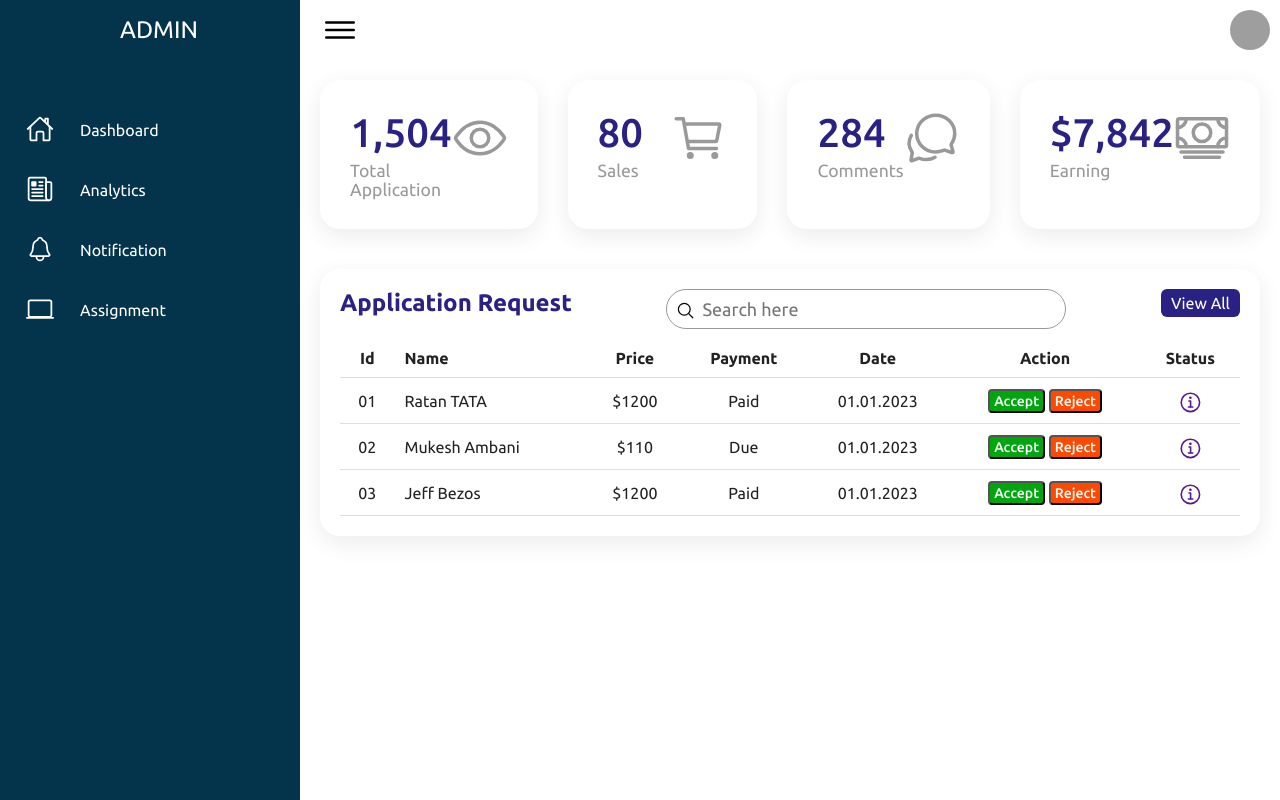
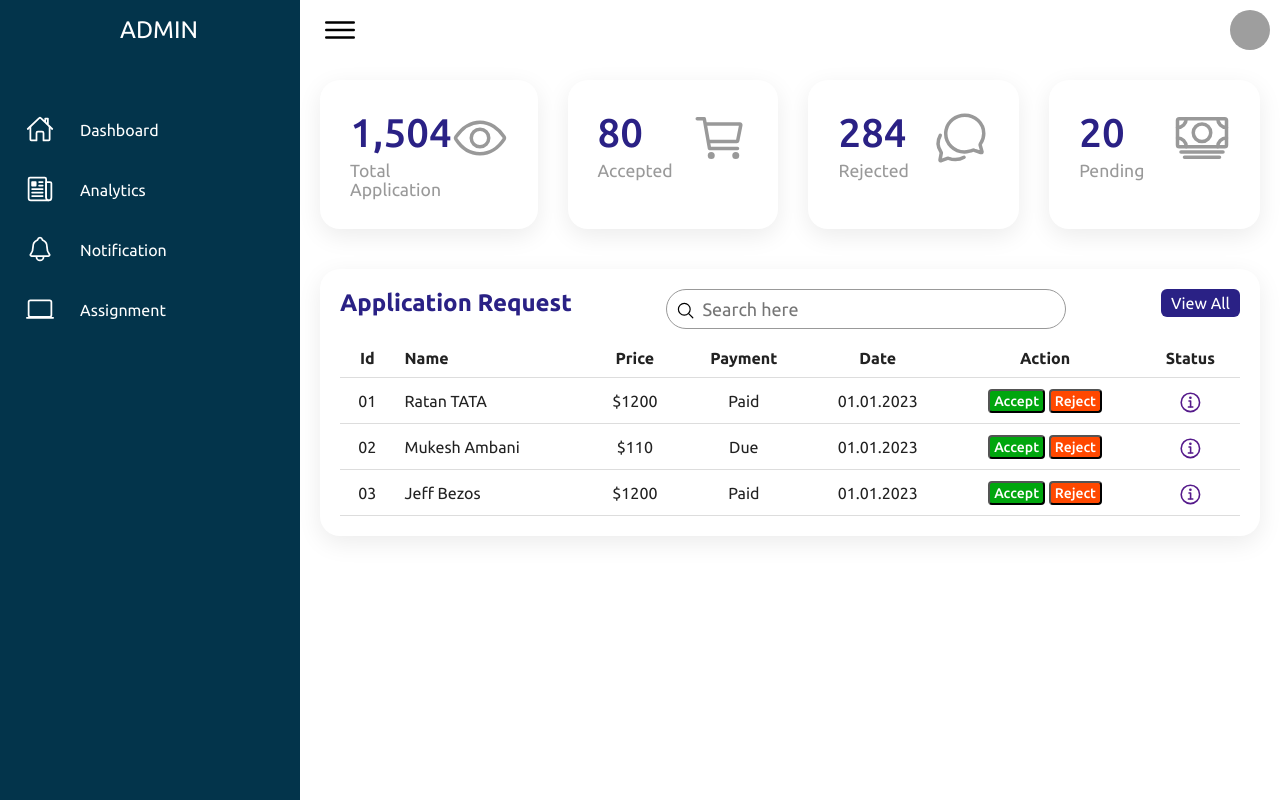
Before and after one commit to pradip-sutar/Dashboard, a Django app: template AdminDashboard/templates/admindashboard.html in a window 1280 px wide. Run offline with Django 4.2, Linux system fonts and the light colour scheme; the template is opened without the code that fills it, so the values that code supplies are empty; some libraries are stand-ins or nearby versions; grey boxes are pictures that could not be loaded.

Commit message:
Urls changes

```diff
--- a/AdminDashboard/AdminDashboard/urls.py
+++ b/AdminDashboard/AdminDashboard/urls.py
@@ -20,6 +20,6 @@ from django.urls import path,include
 
 urlpatterns = [
     path('admin/', admin.site.urls),
-    path('dash/',include('AdminPanel.urls')),
+    path('',include('AdminPanel.urls')),
 
 ]
--- a/AdminDashboard/AdminPanel/urls.py
+++ b/AdminDashboard/AdminPanel/urls.py
@@ -4,7 +4,7 @@ from . import views
 
 urlpatterns = [
 
-    path('admin/',views.Admin,name='home'),
+    path('',views.Admin,name='home'),
     path('analytics/',views.analytics,name='analytics'),
     path('notification/',views.notification,name='notification')
 ]
--- a/AdminDashboard/templates/admindashboard.html
+++ b/AdminDashboard/templates/admindashboard.html
@@ -23,7 +23,7 @@
           </li>
 
           <li>
-            <a href="">
+            <a href="/">
               <span class="icon">
                 <ion-icon name="home-outline"></ion-icon>
               </span>
@@ -90,7 +90,7 @@
           <div class="card">
             <div>
               <div class="numbers">80</div>
-              <div class="cardName">Sales</div>
+              <div class="cardName">Accepted</div>
             </div>
             <div class="iconBx">
               <ion-icon name="cart-outline"></ion-icon>
@@ -100,7 +100,7 @@
           <div class="card">
             <div>
               <div class="numbers">284</div>
-              <div class="cardName">Comments</div>
+              <div class="cardName">Rejected</div>
             </div>
 
             <div class="iconBx">
@@ -110,8 +110,8 @@
 
           <div class="card">
             <div>
-              <div class="numbers">$7,842</div>
-              <div class="cardName">Earning</div>
+              <div class="numbers">20</div>
+              <div class="cardName">Pending</div>
             </div>
 
             <div class="iconBx">
--- a/AdminDashboard/templates/analytics.html
+++ b/AdminDashboard/templates/analytics.html
@@ -27,7 +27,7 @@
           </li>
 
           <li>
-            <a href>
+            <a href="/">
               <span class="icon">
                 <ion-icon name="home-outline"></ion-icon>
               </span>
--- a/AdminDashboard/templates/common.html
+++ b/AdminDashboard/templates/common.html
@@ -17,7 +17,7 @@
       <div class="navigation">
         <ul>
           <li>
-            <a href="#">
+            <a href="/">
 
               <span class="title">ADMIN</span>
             </a>
```
